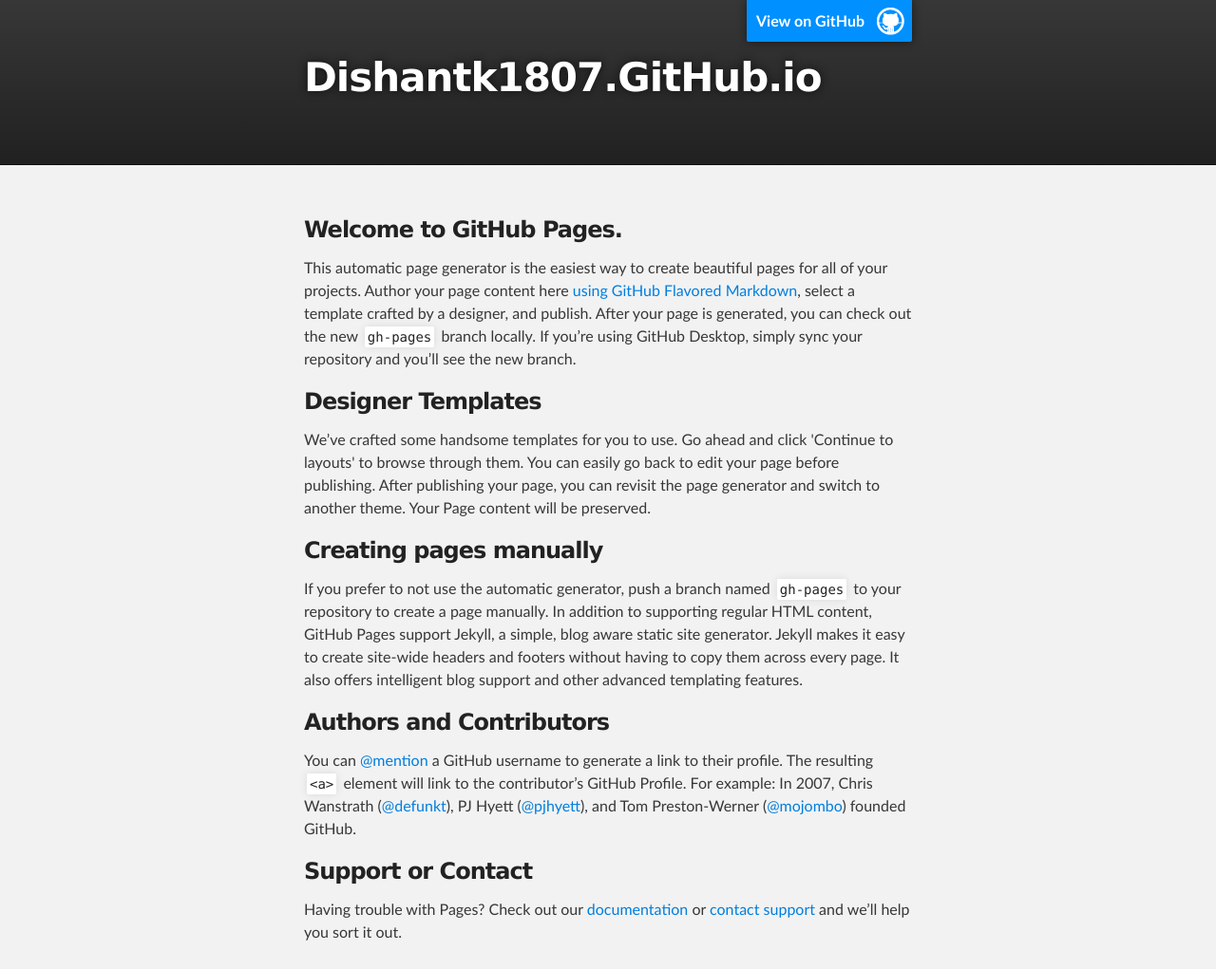
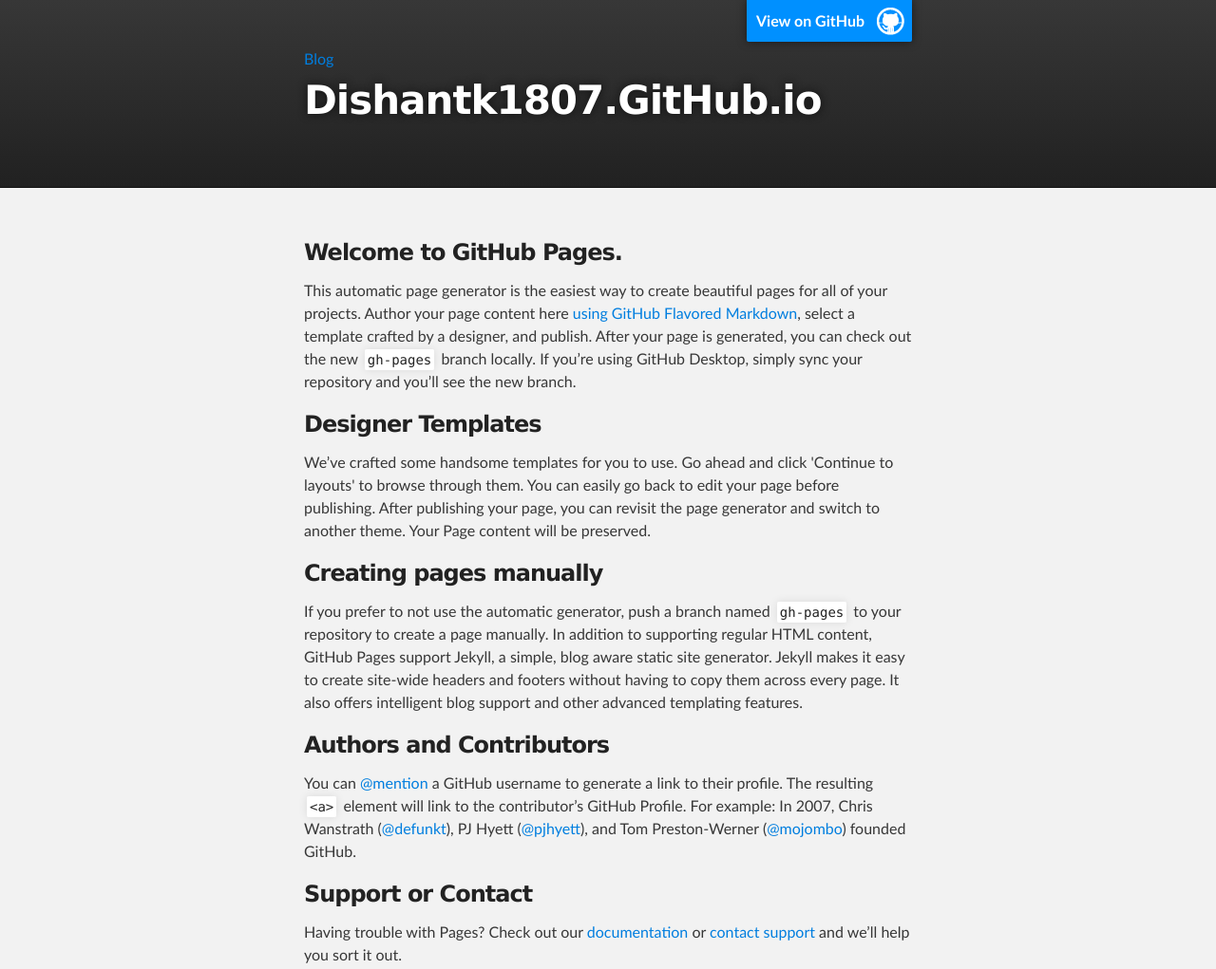
Before and after one commit to DishantK1807/dishantk1807.github.io, a plain HTML site: page index.html in a window 1280 px wide. Shown: the top 1021 px of the page at 95% size. Drawn offline with Linux system fonts and the light colour scheme.

Commit message:
Update index.html

```diff
--- a/index.html
+++ b/index.html
@@ -17,7 +17,7 @@
     <div id="header_wrap" class="outer">
         <header class="inner">
           <a id="forkme_banner" href="https://github.com/DishantK1807">View on GitHub</a>
-
+          <a href="https://github.com/DishantK1807/blog/">Blog</a>
           <h1 id="project_title">Dishantk1807.GitHub.io</h1>
           <h2 id="project_tagline"></h2>
 
```
